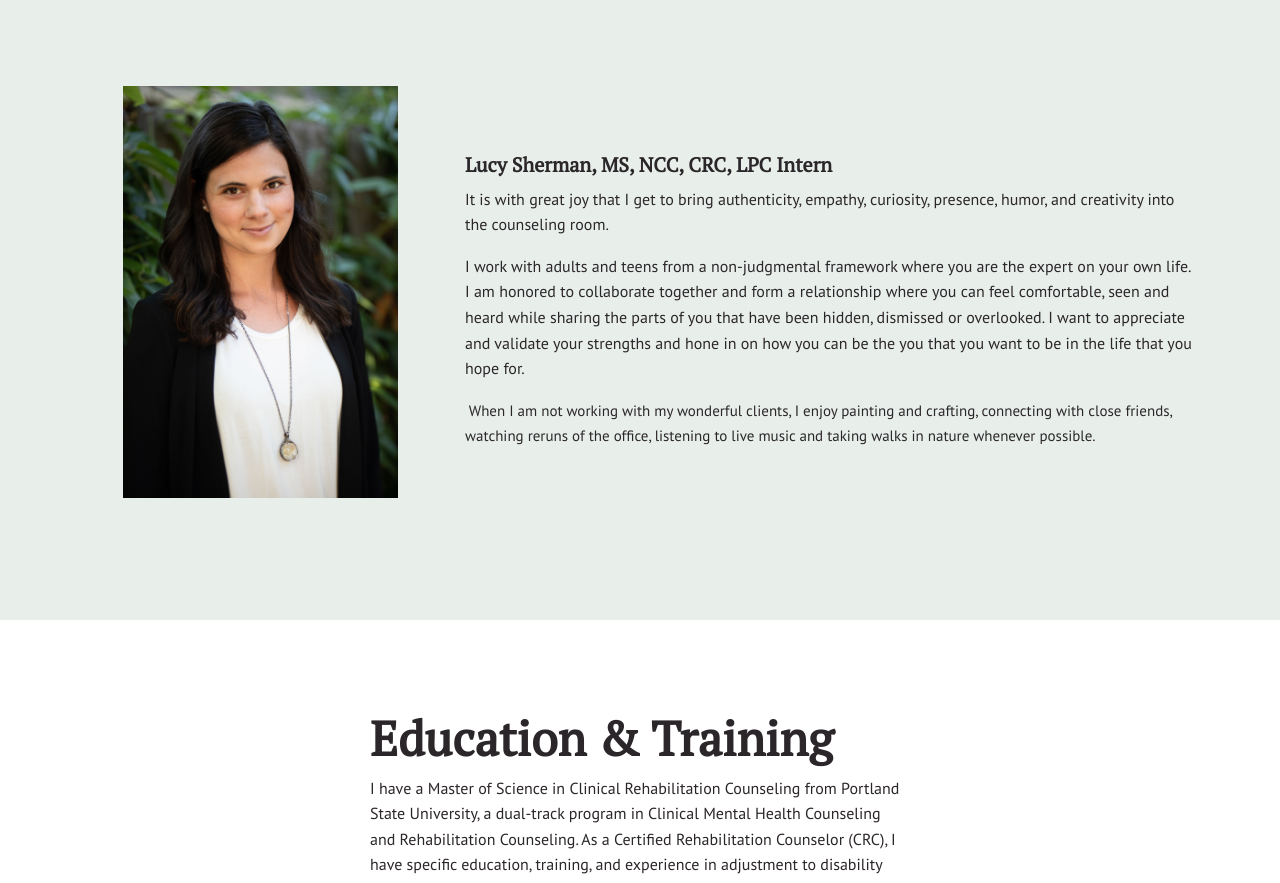
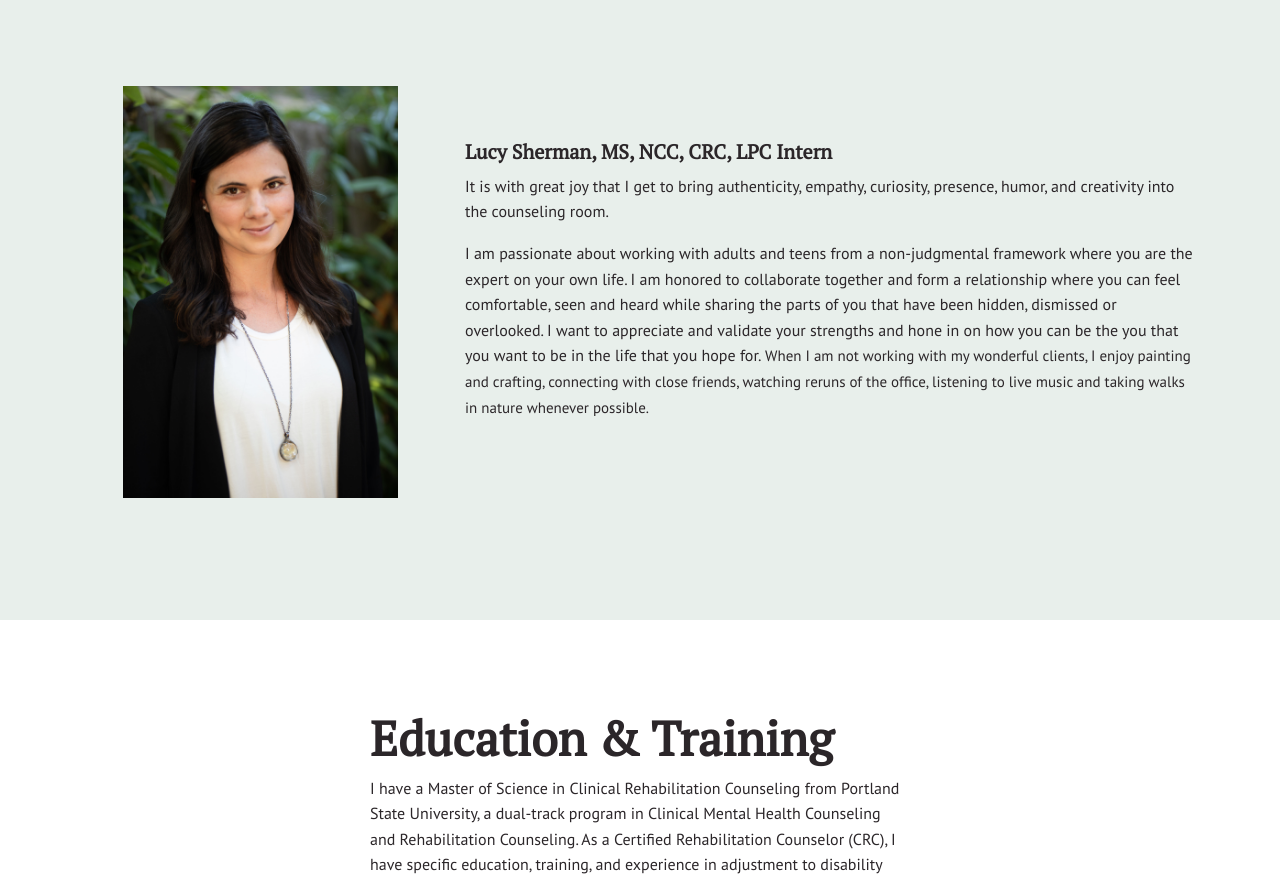
Before and after one commit to NickArrasate/perceptivecounseling, a Jekyll site: the page built from about.html, in a window 1280 px wide and 900 px high, scrolled down 339 px, cut to the strip 17-900 px from the top of the window. Built offline with Jekyll 4.4.1, drawn with Linux system fonts in a browser that asks for light colours; nearby versions of some CDN libraries.

Commit message:
[HT] Edited item: content/_sections/about-2-content.html

```diff
--- a/content/_sections/about-2-content.html
+++ b/content/_sections/about-2-content.html
@@ -34,7 +34,7 @@
 <div class="col-md-8 col-lg-8">
 <h3>Lucy Sherman, MS, NCC, CRC, LPC Intern</h3>
 <p>It is with great joy that I get to bring authenticity, empathy, curiosity, presence, humor, and creativity into the counseling room.&nbsp;</p>
-<p><span style="color: #7b84a2; font-family: Ubuntu, sans-serif; font-size: 16px;">I work with adults and teens from a non-judgmental framework where you are the expert on your own life. I am honored to collaborate together and form a relationship where you can feel comfortable, seen and heard while sharing the parts of you that have been hidden, dismissed or overlooked. I want to appreciate and validate your strengths and hone in on how you can be the you that you want to be in the life that you hope for.&nbsp;</span></p>
-<p><span style="color: #403027; font-family: 'Open Sans', sans-serif; font-size: 15px;">&nbsp;When I am not working with my wonderful clients, I enjoy painting and crafting, connecting with close friends, watching reruns of the office, listening to live music and taking walks in nature whenever possible.&nbsp;</span></p>
+<p><span style="color: #7b84a2; font-family: Ubuntu, sans-serif; font-size: 16px;">I am passionate about working with adults and teens from a non-judgmental framework where you are the expert on your own life. I am honored to collaborate together and form a relationship where you can feel comfortable, seen and heard while sharing the parts of you that have been hidden, dismissed or overlooked. I want to appreciate and validate your strengths and hone in on how you can be the you that you want to be in the life that you hope for.</span><span style="color: #403027; font-family: 'Open Sans', sans-serif; font-size: 15px;"> When I am not working with my wonderful clients, I enjoy painting and crafting, connecting with close friends, watching reruns of the office, listening to live music and taking walks in nature whenever possible.&nbsp;</span><span style="color: #7b84a2; font-family: Ubuntu, sans-serif; font-size: 16px;">&nbsp;&nbsp;</span></p>
+<p>&nbsp;</p>
 </div>
 </div>
```
